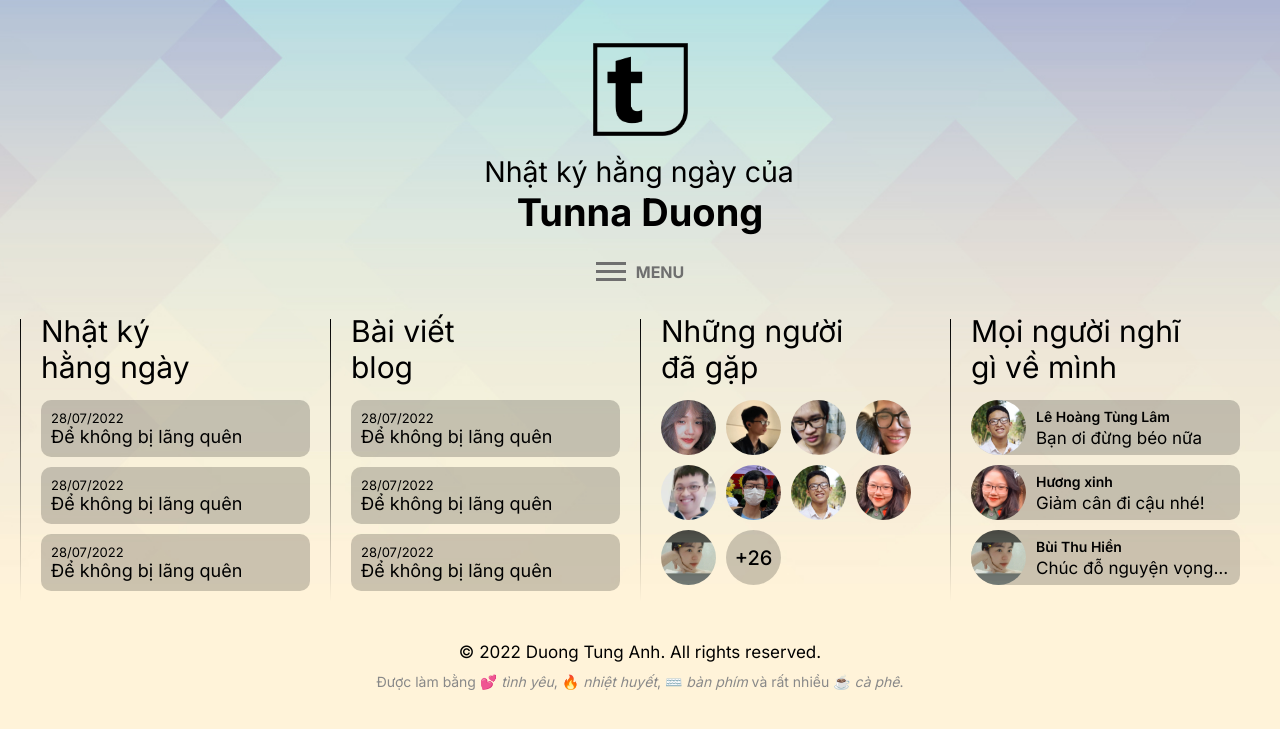
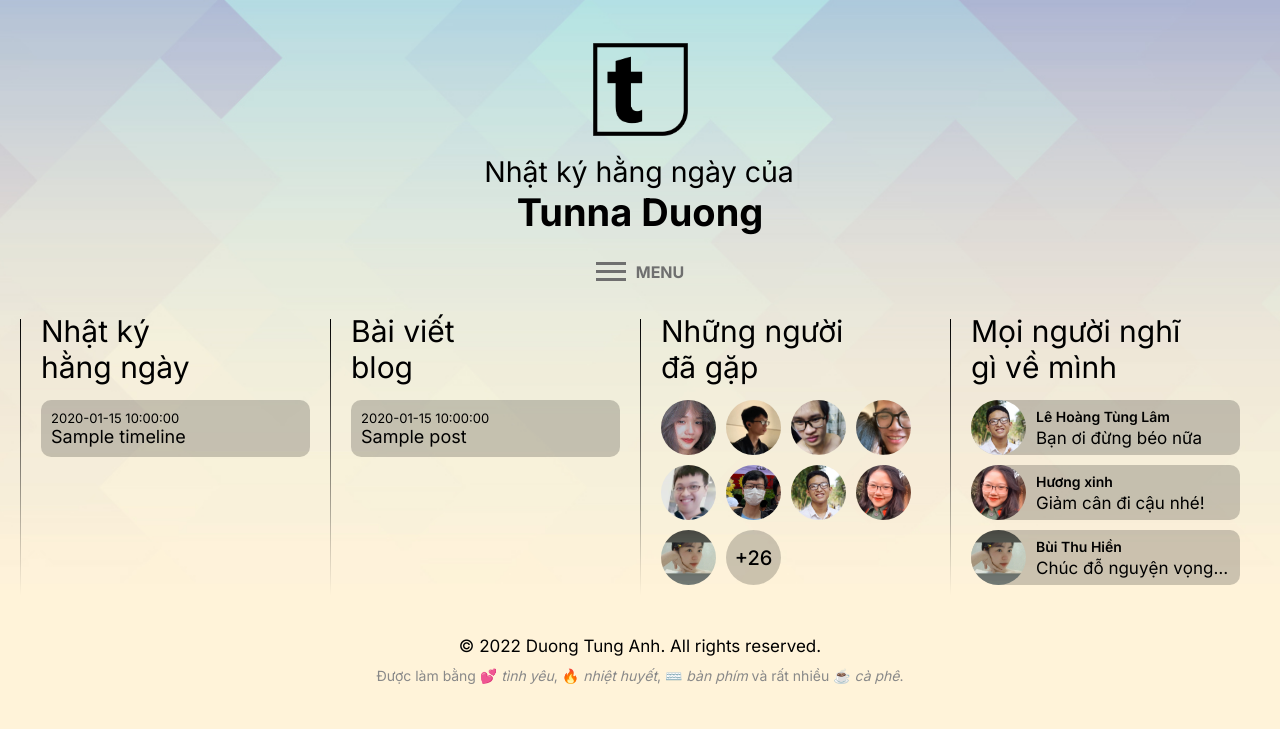
Before and after one commit to tunnaduong/everything-about-tunnaduong, a PHP site: page / in a window 1280 px wide. Shown: the top 729 px of the page. Run offline with PHP 8.4, Linux system fonts and the light colour scheme; tables that the repository leaves empty or names only in its code hold one stand-in row (values such as "Sample post").

Commit message:
Version number increased to 10.08.23-20:31

```diff
--- a/index.php
+++ b/index.php
@@ -57,7 +57,7 @@
         <a href="#">Viết cho mình</a>
         <a href="#">Báo lỗi</a>
         <a href="#">Ủng hộ</a>
-                <span class="version-number">Last updated: 23.08.22-20:08</span>
+        <span class="version-number">Last updated: 10.08.23-20:31</span>
         <div class="theme-switch-wrapper">
           <label class="theme-switch" for="checkbox">
             <input type="checkbox" id="checkbox" />
@@ -81,39 +81,58 @@
   <div class="main">
     <div class="main--section-1">
       <h1>Nhật ký<br />hằng ngày</h1>
+      <div class="section--content">
         <?php
+        mysqli_select_db($db2, 'tunnaduong_everyday');
+        $sql = "SELECT * FROM timeline ORDER BY id DESC LIMIT 3";
+        $result = $db2->query($sql);
 
+        if ($result->num_rows > 0) {
+          // output data of each row
+          while ($row = $result->fetch_assoc()) {
         ?>
-            <div class="section--content">
+
             <div class="content--card">
-                    <p class="card--date">28/07/2022</p>
-                    <p class="card--summary">Để không bị lãng quên</p>
+              <p class="card--date">
+                <?php echo $row['date']; ?>
+              </p>
+              <p class="card--summary"><?php echo $row['title']; ?></p>
             </div>
-                <div class="content--card">
-                    <p class="card--date">28/07/2022</p>
-                    <p class="card--summary">Để không bị lãng quên</p>
-                </div>
-                <div class="content--card">
-                    <p class="card--date">28/07/2022</p>
-                    <p class="card--summary">Để không bị lãng quên</p>
-                </div>
+        <?php
+          }
+        } else {
+          echo "0 kết quả";
+        }
+        $db2->close();
+        ?>
       </div>
     </div>
     <div class="main--section-2">
       <h1>Bài viết<br />blog</h1>
       <div class="section--content">
+        <?php
+        mysqli_select_db($db3, 'tunnaduong_blog');
+        $sql = "SELECT * FROM wp_posts ORDER BY id DESC LIMIT 3";
+        $result = $db3->query($sql);
+
+        if ($result->num_rows > 0) {
+          // output data of each row
+          while ($row = $result->fetch_assoc()) {
+        ?>
+
             <div class="content--card">
-                    <p class="card--date">28/07/2022</p>
-                    <p class="card--summary">Để không bị lãng quên</p>
+              <p class="card--date">
+                <?php echo $row['date']; ?>
+              </p>
+              <p class="card--summary"><?php echo $row['title']; ?></p>
             </div>
-                <div class="content--card">
-                    <p class="card--date">28/07/2022</p>
-                    <p class="card--summary">Để không bị lãng quên</p>
-                </div>
-                <div class="content--card">
-                    <p class="card--date">28/07/2022</p>
-                    <p class="card--summary">Để không bị lãng quên</p>
-                </div>
+        <?php
+          }
+        } else {
+          echo "0 kết quả";
+        }
+        $db3->close();
+        ?>
       </div>
     </div>
     <div class="main--section-3">
@@ -245,8 +264,7 @@
   <center>
     <footer>
       <p class="footer--copyright">
-                <span id="footer--mobile">© 2022 Duong Tung Anh<br /><span
-                        style="color: gray; font-weight: 300; font-size: 15px">All rights reserved</span></span>
+        <span id="footer--mobile">© 2022 Duong Tung Anh<br /><span style="color: gray; font-weight: 300; font-size: 15px">All rights reserved</span></span>
         <span id="footer--desktop">© 2022 Duong Tung Anh. All rights reserved.</span>
       </p>
       <p class="footer--fun">
```
Lines whose indentation alone changed are shown as unchanged.
